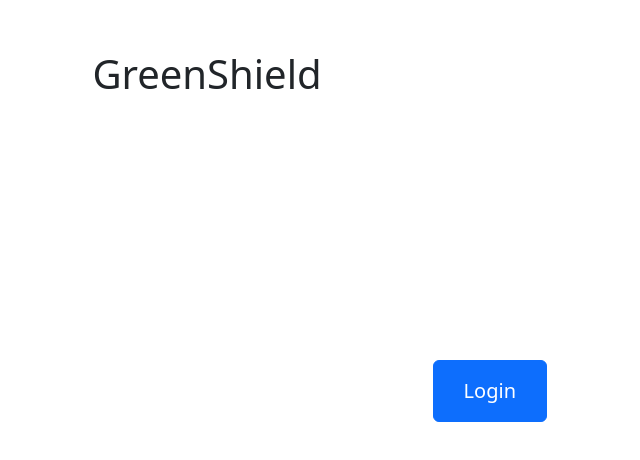
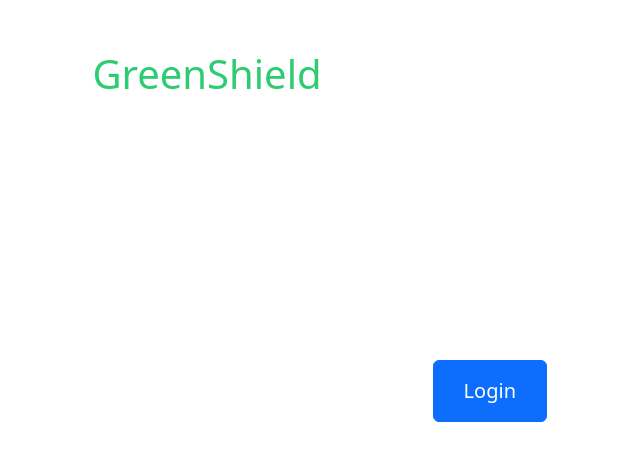
Before and after one commit to Lahirusampath2000/plant-disease-detection, a React (Create React App) app in the folder frontend/: page / in a window 1280 px wide. Shown: the top 460 px of the page, without its empty margins (433-1073 px from the left). Built offline with nearby package versions, Linux system fonts and the light colour scheme.

Commit message:
branding text style added

```diff
--- a/frontend/src/components/HomePage.js
+++ b/frontend/src/components/HomePage.js
@@ -20,7 +20,7 @@ const HomePage = () => {
 
   return (
     <div style={{ textAlign: "center", padding: "50px", position: "relative" }}>
-      <h1>GreenShield</h1>
+      <h1 style={styles.brandingText}>GreenShield</h1>
       <p>{message}</p>
       <button
         className="btn btn-primary"
@@ -38,5 +38,11 @@ const HomePage = () => {
     </div>
   );
 };
+const styles = {
+  brandingText: {
+    fontSize: "40px",
+    color: "#2ecc71",
+  },
+}
 
 export default HomePage;
```
